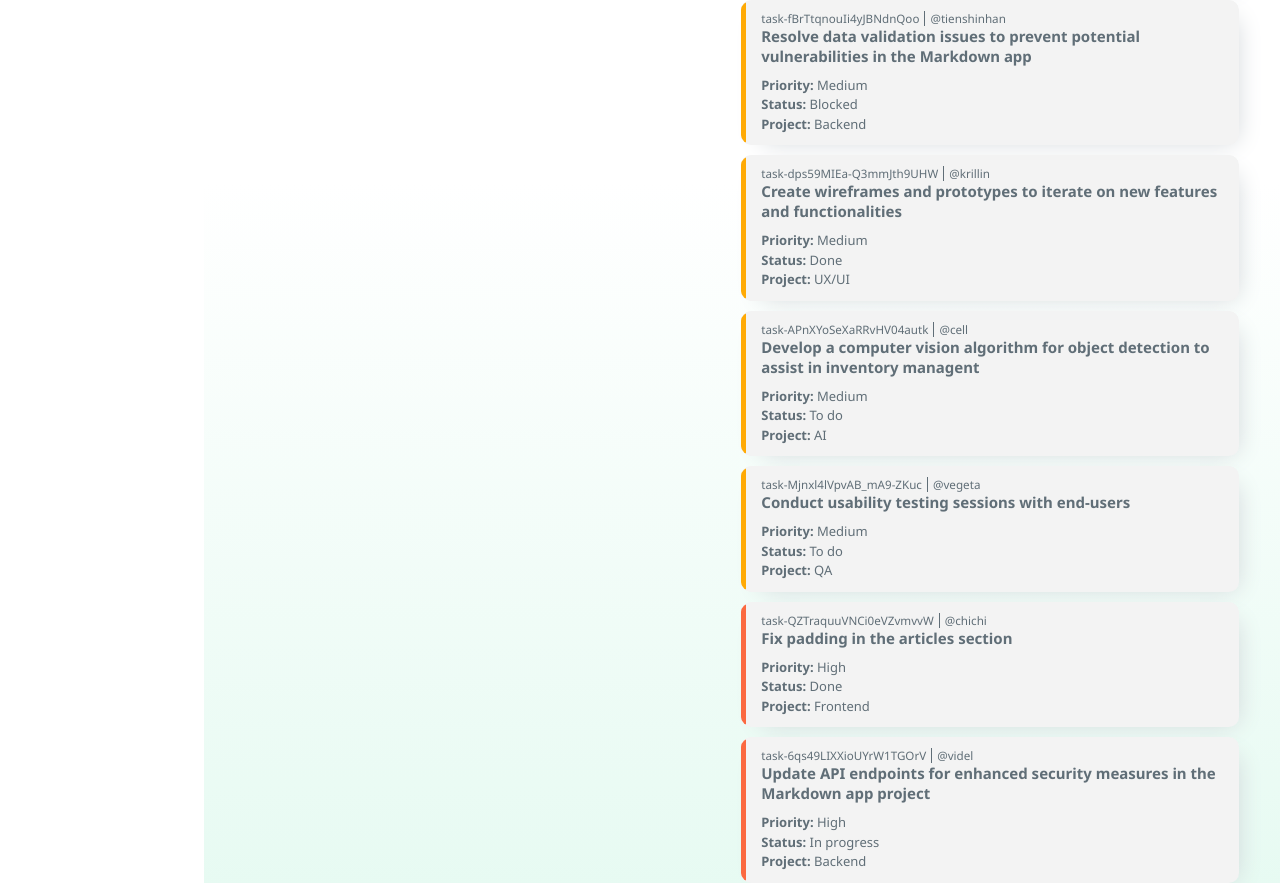
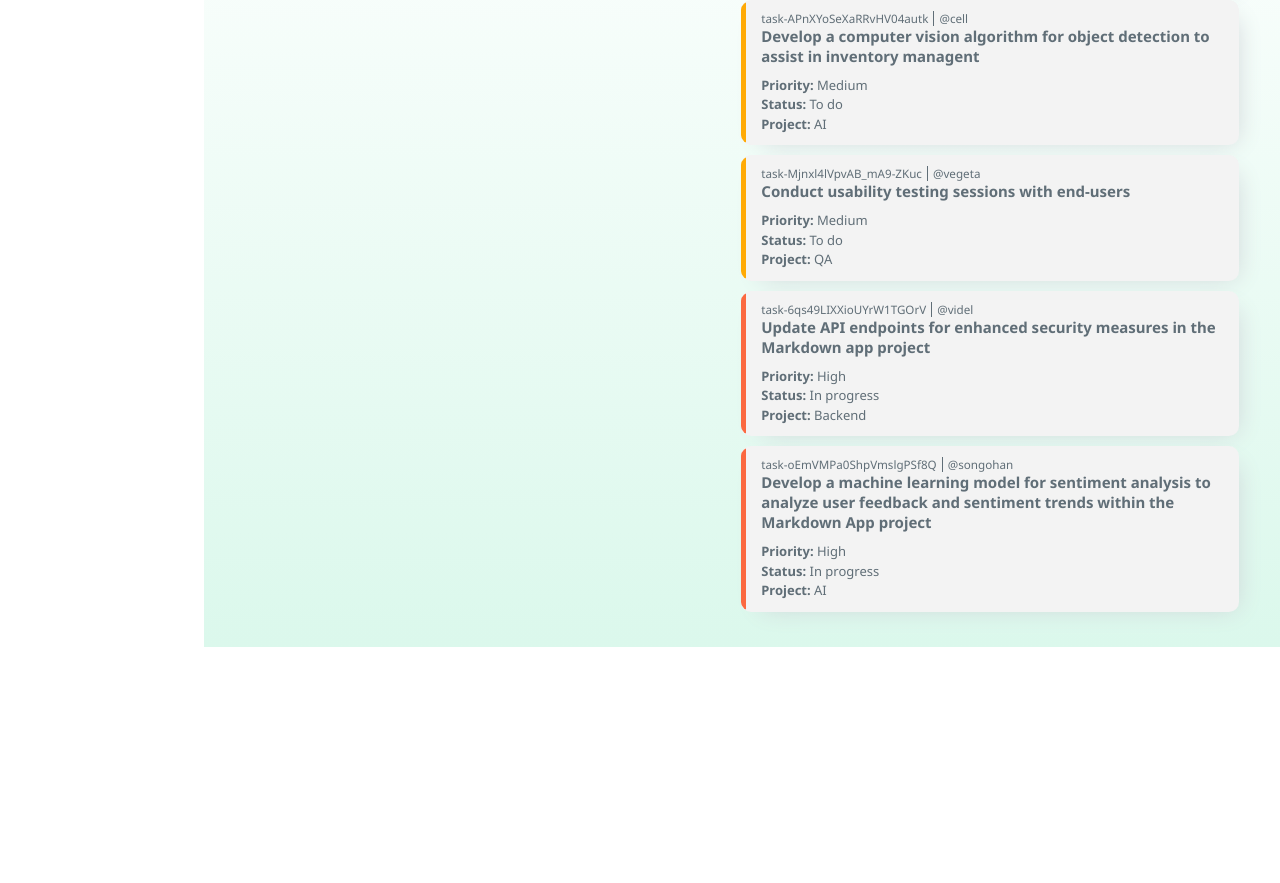
Before and after one commit to jsabram/Kanban-Board, a React (Create React App) app: page /tasks in a window 1280 px wide. Shown: the part 1817-2700 px from the top of the page. After the commit the page ends 2464 px from the top, so only its background shows below. Built offline with nearby package versions, Linux system fonts and the light colour scheme.

Commit message:
Fixed filtering issue upon removing single filters, implemented FilterCriteria enum

```diff
--- a/src/components/layout/main/tasks/TaskList.tsx
+++ b/src/components/layout/main/tasks/TaskList.tsx
@@ -5,6 +5,7 @@ import {
 	TaskObject,
 	FiltersObject,
 	FilterObject,
+	FilterCriteria,
 } from '../../../../types';
 import Select from '../../../reusable/Select';
 import TaskCard from './TaskCard';
@@ -86,7 +87,7 @@ const TaskList: React.FC<TaskListProps> = ({
 			[propertyName]: updatedPropertyValue,
 		};
 
-		const filteredResults = applyTaskFilter(filteredTasks, updatedFilters);
+		const filteredResults = applyTaskFilter(tasks, updatedFilters);
 
 		setFilters(updatedFilters);
 		setFiltersArr(updatedFiltersArr);
@@ -103,40 +104,40 @@ const TaskList: React.FC<TaskListProps> = ({
 		<div className='task-list'>
 			<div className='task-list__filters'>
 				<Select
-					id={`priority-${listType}`}
+					id={`${FilterCriteria.PRIORITY.toLowerCase()}-${listType}`}
 					options={priorityOptions}
-					defaultOption='Priority'
-					value='Priority'
+					defaultOption={FilterCriteria.PRIORITY}
+					value={FilterCriteria.PRIORITY}
 					onChange={(e) => {
-						filterTasks(e, 'priority');
+						filterTasks(e, FilterCriteria.PRIORITY.toLowerCase());
 					}}
 				/>
 				<Select
-					id={`status-${listType}`}
+					id={`${FilterCriteria.STATUS.toLowerCase()}-${listType}`}
 					options={statusOptions}
-					defaultOption='Status'
-					value='Status'
+					defaultOption={FilterCriteria.STATUS}
+					value={FilterCriteria.STATUS}
 					onChange={(e) => {
-						filterTasks(e, 'status');
+						filterTasks(e, FilterCriteria.STATUS.toLowerCase());
 					}}
 				/>
 				<Select
-					id={`project-${listType}`}
+					id={`${FilterCriteria.PROJECT.toLowerCase()}-${listType}`}
 					options={projectOptions}
-					defaultOption='Project'
-					value='Project'
+					defaultOption={FilterCriteria.PROJECT}
+					value={FilterCriteria.PROJECT}
 					onChange={(e) => {
-						filterTasks(e, 'project');
+						filterTasks(e, FilterCriteria.PROJECT.toLowerCase());
 					}}
 				/>
 				{listType === 'all' && (
 					<Select
-						id={`assignee-${listType}`}
+						id={`${FilterCriteria.ASSIGNEE.toLowerCase()}-${listType}`}
 						options={assigneeOptions!}
-						defaultOption='Assignee'
-						value='Assignee'
+						defaultOption={FilterCriteria.ASSIGNEE}
+						value={FilterCriteria.ASSIGNEE}
 						onChange={(e) => {
-							filterTasks(e, 'assignee');
+							filterTasks(e, FilterCriteria.ASSIGNEE.toLowerCase());
 						}}
 					/>
 				)}
--- a/src/components/layout/main/tasks/TaskSelection.tsx
+++ b/src/components/layout/main/tasks/TaskSelection.tsx
@@ -18,7 +18,9 @@ const TaskSelection = () => {
 	// Extracting tasks that are still active
 	const allTasksArr = ([] as TaskObject[])
 		.concat(...projects.map((project) => project.tasks))
-		.filter((task) => task.status.toLowerCase() !== TaskStatuses.DONE);
+		.filter(
+			(task) => task.status.toLowerCase() !== TaskStatuses.DONE.toLowerCase()
+		);
 	const userTasksArr = allTasksArr.filter((task) => task.assignee === 'videl'); // Assignee to be changed to the user
 
 	const { sortByPriority, capitalize } = useUtils();
@@ -26,7 +28,11 @@ const TaskSelection = () => {
 	// Defining available Select element options
 	const projectsNames = projects.map((project) => project.projectName);
 	const priorityNames = prioritiesData.map((priority) => capitalize(priority));
-	const statusNames = taskStatuses.map((status) => capitalize(status));
+	const statusNames = taskStatuses
+		.filter(
+			(status) => status.toLowerCase() !== TaskStatuses.DONE.toLowerCase()
+		)
+		.map((status) => capitalize(status));
 	const assigneeNames = usersData.map((user) => user.username);
 
 	return (
--- a/src/types.ts
+++ b/src/types.ts
@@ -122,3 +122,10 @@ export enum TaskStatuses {
 	BLOCKED = 'Blocked',
 	DONE = 'Done',
 }
+
+export enum FilterCriteria {
+	PRIORITY = 'Priority',
+	STATUS = 'Status',
+	PROJECT = 'Project',
+	ASSIGNEE = 'Assignee'
+}
```
